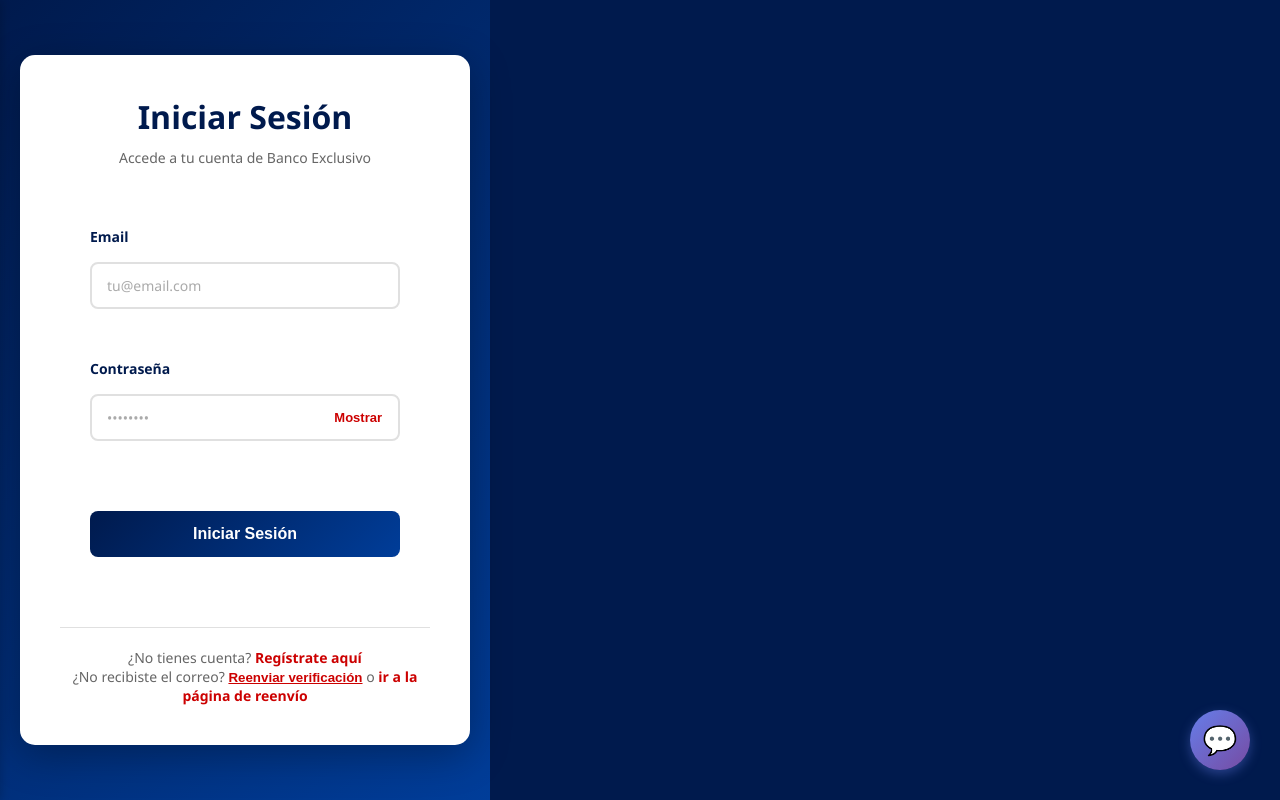
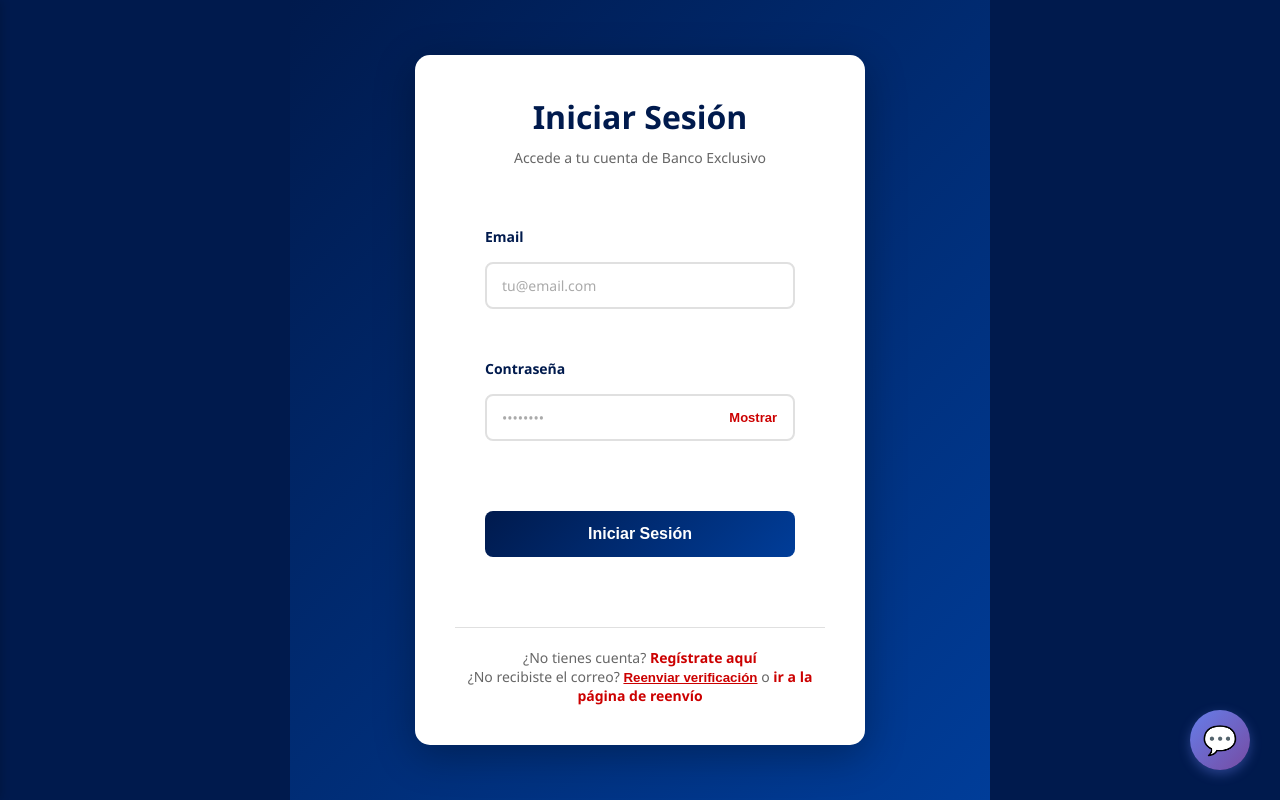
Before and after one commit to hebeemejia-lab/BE, a React (Create React App) app in the folder frontend/: page /login in a window 1280 px wide. Built offline with nearby package versions, Linux system fonts and the light colour scheme.

Commit message:
Centrar contenedores de login y registro

```diff
--- a/frontend/src/pages/Auth.css
+++ b/frontend/src/pages/Auth.css
@@ -5,6 +5,9 @@
   align-items: center;
   justify-content: center;
   padding: 40px 20px;
+  width: 100%;
+  max-width: 700px;
+  margin: 0 auto;
 }
 
 .auth-card {
```
Also changed, not shown: 6 other files (tests, documents, lock files or other folders).
